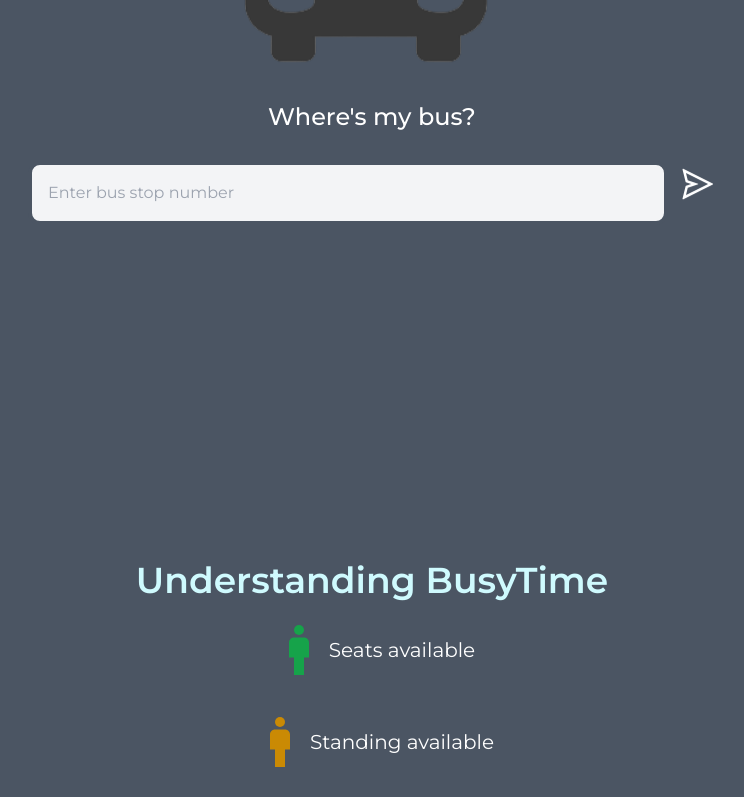
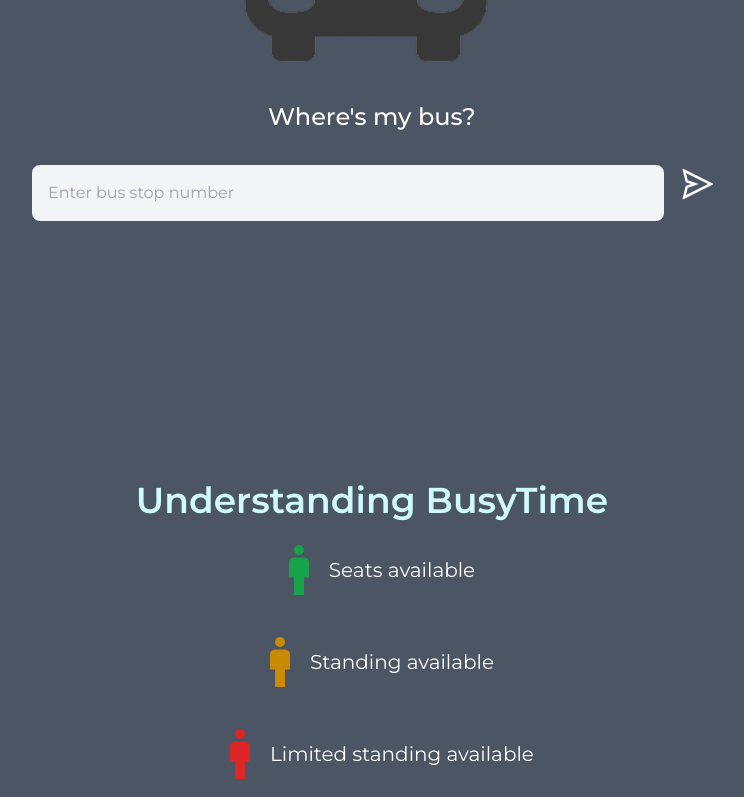
Before and after one commit to adenteo/BusyTime, a Next.js app in the folder busApp/bus-app/: page / in a window 1280 px wide. Shown: the part 462-1259 px from the top of the page, without its empty margins (268-1012 px from the left). Built offline with nearby package versions, Linux system fonts and the light colour scheme.

Commit message:
Update About.js

```diff
--- a/busApp/bus-app/src/app/components/About.js
+++ b/busApp/bus-app/src/app/components/About.js
@@ -7,7 +7,7 @@
 export default function About() {
   return (
     <div className="bg-gray-600 h-full">
-      <div className="text-center text-4xl text-cyan-100 font-semibold pt-40 mb-10 lg:mb-0">
+      <div className="text-center text-4xl text-cyan-100 font-semibold pt-20 mb-10 lg:mb-0">
         <h1>Understanding BusyTime</h1>
       </div>
       <div className="flex justify-center mt-5 text-white ">
```
